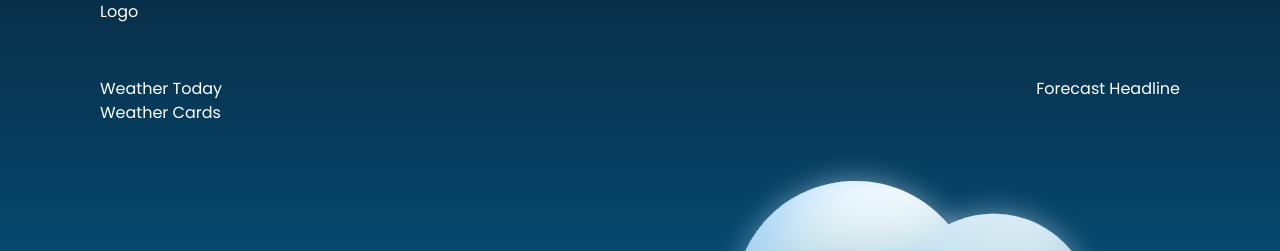
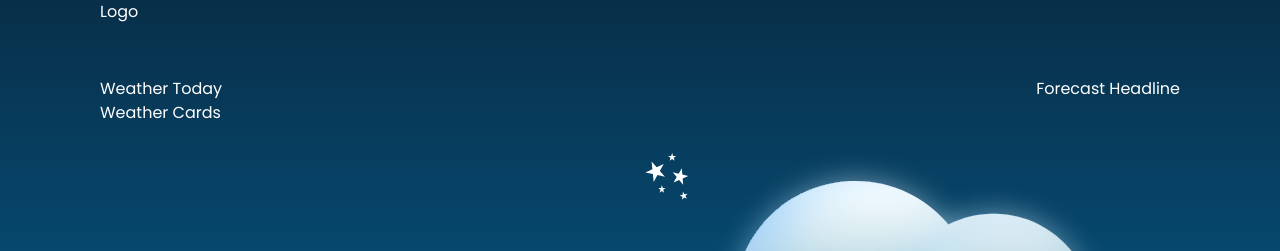
Before and after one commit to KareemZuwa/Is-It-Raining-In-Gothenburg, a React (Vite) app: page / in a window 1280 px wide. Shown: the top 251 px of the page. Built offline with nearby package versions, Linux system fonts and the light colour scheme; no server answers.

Commit message:
clean up and refactor App.tsx

```diff
--- a/src/App.tsx
+++ b/src/App.tsx
@@ -1,45 +1,42 @@
-import { useEffect, useMemo, useState } from "react";
-import { useSunsetSunriseQuery } from "./queries/SunsetSunriseQueries";
+import { useEffect, useState } from "react";
+import { useOneDayForecastQuery } from "./queries/OneDayForecastQueries";
 import { CloudsBackground } from "./components/CloudsBackground";
 import { Header } from "./components/Header";
 import { WeatherOverview } from "./components/WeatherOverview";
-
-function isDaytime(sunriseTime: Date, sunsetTime: Date): boolean {
-  const now = new Date();
-  return now >= sunriseTime && now < sunsetTime;
-}
+import { isDaytime } from "./utils/DaytimeChecker";
 
 const App = () => {
-  const { data } = useSunsetSunriseQuery();
-  console.log(data?.DailyForecasts[0].Sun);
-  const sunrise = data?.DailyForecasts[0].Sun.Rise;
-  const sunset = data?.DailyForecasts[0].Sun.Set;
+  const { data, refetch } = useOneDayForecastQuery();
+
+  const sunrise = data?.DailyForecasts[0]?.Sun?.Rise;
+  const sunset = data?.DailyForecasts[0]?.Sun?.Set;
   console.log(sunrise, sunset);
 
-  const [isDay, setIsDay] = useState(true); // Assuming it's daytime initially
-
-  const sunriseTime = useMemo(
-    () => (sunrise ? new Date(sunrise) : new Date()),
-    [sunrise]
-  );
-  const sunsetTime = useMemo(
-    () => (sunset ? new Date(sunset) : new Date()),
-    [sunset]
-  );
+  const [isDay, setIsDay] = useState<boolean>(true);
 
   useEffect(() => {
-    const timer = setInterval(() => {
-      const daytime: boolean = isDaytime(sunriseTime, sunsetTime);
-      setIsDay(daytime);
-    }, 1000);
+    const checkDaytime = () => {
+      const newIsDay = isDaytime(sunrise, "2023-11-02T18:54:00+01:00");
+      if (newIsDay !== isDay) {
+        setIsDay(newIsDay);
+        void refetch(); // Trigger a refetch when the day changes
+      }
+    };
 
-    return () => clearInterval(timer); // Clean up the timer when the component unmounts
-  }, [sunriseTime, sunsetTime]);
+    checkDaytime(); // Initial check
+    // Set up an interval to periodically check for changes in day/night
+    const intervalId = setInterval(checkDaytime, 1000); // Check every minute (adjust the interval as needed)
+
+    return () => {
+      clearInterval(intervalId); // Clean up the interval on component unmount
+    };
+  }, [sunrise, sunset, isDay, refetch]);
+  console.log(isDay);
 
   return (
     <>
       <div
-        className={`relative min-h-screen min-w-screen flex flex-col transition-colors duration-1000 ease-in-out bg-gradient-to-b ${
+        className={`relative min-h-screen min-w-screen flex flex-col transition duration-[5000ms] ease-in-out bg-gradient-to-b ${
           isDay ? "from-sky-600 to-cyan-200" : "from-sky-950 to-sky-600"
         }`}
       >
--- a/src/components/CloudsBackground.tsx
+++ b/src/components/CloudsBackground.tsx
@@ -9,8 +9,8 @@ export const CloudsBackground = ({ isDay }: CloudsBackgroundProps) => {
         <img src="/background/cloud-one.svg" alt="cloud-one" />
       </div>
       <div className="relative pt-[153px] mr-2">
-        {isDay && (
-          <span className="absolute pl-4 z-0">
+        {!isDay && (
+          <span className="transition duration-[5000ms] ease-in-out absolute pl-4 z-0">
             <img src="../background/Stars.svg" alt="stars" />
           </span>
         )}
--- a/src/queries/SunsetSunriseQueries.ts
+++ b/src/queries/OneDayForecastQueries.ts
@@ -1,7 +1,7 @@
 import { useQuery } from "@tanstack/react-query";
 import { OneDayForecast } from "../interfaces/todaysForecastTypes";
 
-export const useSunsetSunriseQuery = () => {
+export const useOneDayForecastQuery = () => {
   return useQuery<
     OneDayForecast,
     Error,
--- /dev/null
+++ b/src/utils/DaytimeChecker.ts
@@ -0,0 +1,15 @@
+export const isDaytime = (
+  sunrise: string | undefined,
+  sunset: string | undefined
+): boolean => {
+  if (!sunrise || !sunset) {
+    // Handle the case where sunrise or sunset data is not available
+    return false;
+  }
+
+  const now = new Date();
+  const sunriseTime = new Date(sunrise);
+  const sunsetTime = new Date(sunset);
+
+  return now >= sunriseTime && now <= sunsetTime;
+};
```
